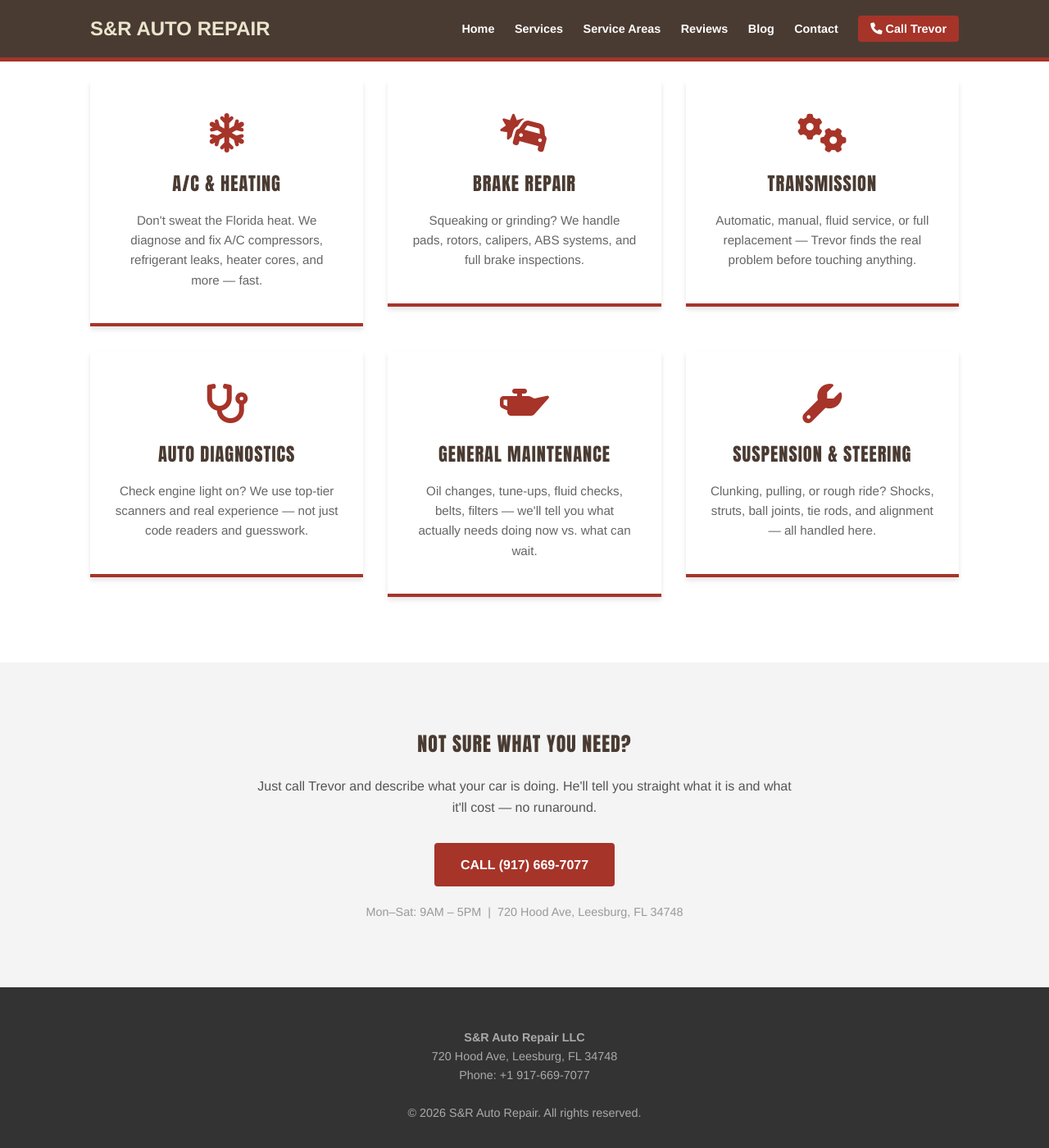
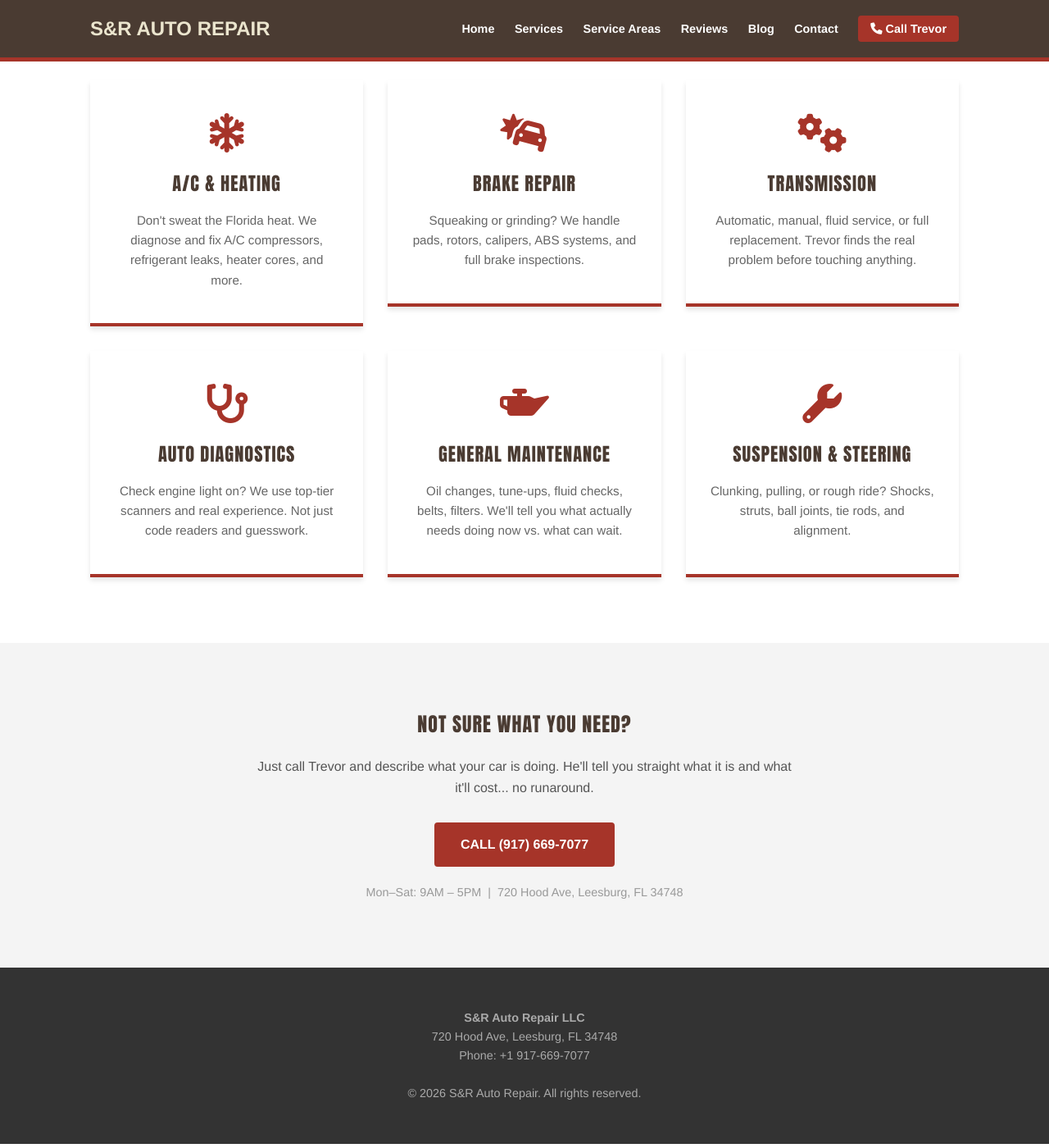
Before and after one commit to JamesBrownR/S-R-Auto-Repair, a Jekyll site: the page built from services/index.html, in a window 1280 px wide and 1400 px high, scrolled down 513 px. Shown: the whole window at 82% size. Built offline with Jekyll 4.4.1, drawn with Linux system fonts in a browser that asks for light colours.

Commit message:
Update index.html

```diff
--- a/services/index.html
+++ b/services/index.html
@@ -20,7 +20,7 @@ title: Our Services
                 <div class="service-card">
                     <i class="fas fa-snowflake service-icon"></i>
                     <h3>A/C & Heating</h3>
-                    <p>Don't sweat the Florida heat. We diagnose and fix A/C compressors, refrigerant leaks, heater cores, and more — fast.</p>
+                    <p>Don't sweat the Florida heat. We diagnose and fix A/C compressors, refrigerant leaks, heater cores, and more.</p>
                 </div>
             </a>
 
@@ -36,7 +36,7 @@ title: Our Services
                 <div class="service-card">
                     <i class="fas fa-cogs service-icon"></i>
                     <h3>Transmission</h3>
-                    <p>Automatic, manual, fluid service, or full replacement — Trevor finds the real problem before touching anything.</p>
+                    <p>Automatic, manual, fluid service, or full replacement. Trevor finds the real problem before touching anything.</p>
                 </div>
             </a>
 
@@ -44,7 +44,7 @@ title: Our Services
                 <div class="service-card">
                     <i class="fas fa-stethoscope service-icon"></i>
                     <h3>Auto Diagnostics</h3>
-                    <p>Check engine light on? We use top-tier scanners and real experience — not just code readers and guesswork.</p>
+                    <p>Check engine light on? We use top-tier scanners and real experience. Not just code readers and guesswork.</p>
                 </div>
             </a>
 
@@ -52,7 +52,7 @@ title: Our Services
                 <div class="service-card">
                     <i class="fas fa-oil-can service-icon"></i>
                     <h3>General Maintenance</h3>
-                    <p>Oil changes, tune-ups, fluid checks, belts, filters — we'll tell you what actually needs doing now vs. what can wait.</p>
+                    <p>Oil changes, tune-ups, fluid checks, belts, filters. We'll tell you what actually needs doing now vs. what can wait.</p>
                 </div>
             </a>
 
@@ -60,7 +60,7 @@ title: Our Services
                 <div class="service-card">
                     <i class="fas fa-wrench service-icon"></i>
                     <h3>Suspension & Steering</h3>
-                    <p>Clunking, pulling, or rough ride? Shocks, struts, ball joints, tie rods, and alignment — all handled here.</p>
+                    <p>Clunking, pulling, or rough ride? Shocks, struts, ball joints, tie rods, and alignment.</p>
                 </div>
             </a>
 
@@ -71,7 +71,7 @@ title: Our Services
 <section class="section bg-light">
     <div class="container" style="text-align: center; max-width: 700px;">
         <h2 style="margin-bottom: 20px;">Not Sure What You Need?</h2>
-        <p style="color: #555; margin-bottom: 30px;">Just call Trevor and describe what your car is doing. He'll tell you straight what it is and what it'll cost — no runaround.</p>
+        <p style="color: #555; margin-bottom: 30px;">Just call Trevor and describe what your car is doing. He'll tell you straight what it is and what it'll cost... no runaround.</p>
         <a href="tel:+19176697077" class="btn">Call (917) 669-7077</a>
         <p style="margin-top: 20px; color: #999; font-size: 0.9rem;">Mon–Sat: 9AM – 5PM &nbsp;|&nbsp; 720 Hood Ave, Leesburg, FL 34748</p>
     </div>
```
